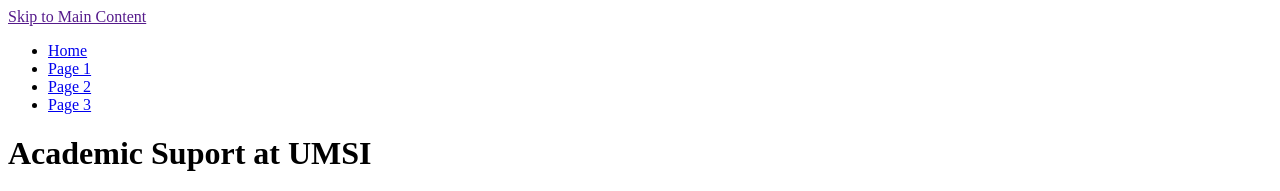
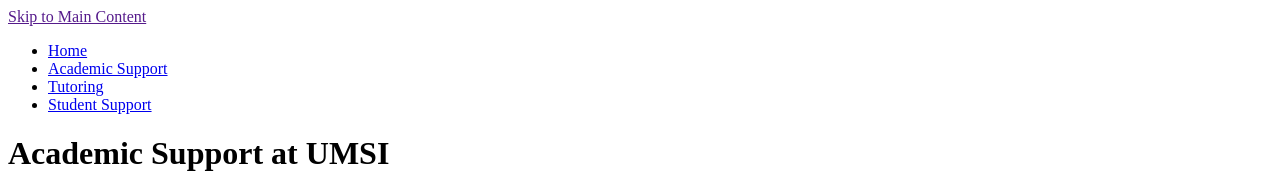
Before and after one commit to mollydworkin/client_project_w25, a plain HTML site: page page_1.html in a window 1280 px wide. Shown: the top 191 px of the page. Drawn offline with Linux system fonts and the light colour scheme.

Commit message:
Add files via upload

```diff
--- a/page_1.html
+++ b/page_1.html
@@ -12,12 +12,12 @@
         <nav>
             <ul>
                 <li><a href = "index.html">Home</a></li>
-                <li><a href = "page_1.html">Page 1</a></li>
-                <li><a href = "page_2.html">Page 2</a></li>
-                <li><a href = "page_3.html">Page 3</a></li>
+                <li><a href = "page_1.html">Academic Support</a></li>
+                <li><a href = "page_2.html">Tutoring</a></li>
+                <li><a href = "page_3.html">Student Support</a></li>
             </ul>
         </nav>
-        <h1>Academic Suport at UMSI</h1>
+        <h1>Academic Support at UMSI</h1>
         <figure>
             <img src="images/UMSI_signature_informal_maize-blue.png" alt="UMSI logo">
         </figure>
```
Also changed, not shown: index.html (+3 -3 lines), page_2.html (+3 -3 lines), page_3.html (+3 -3 lines).
